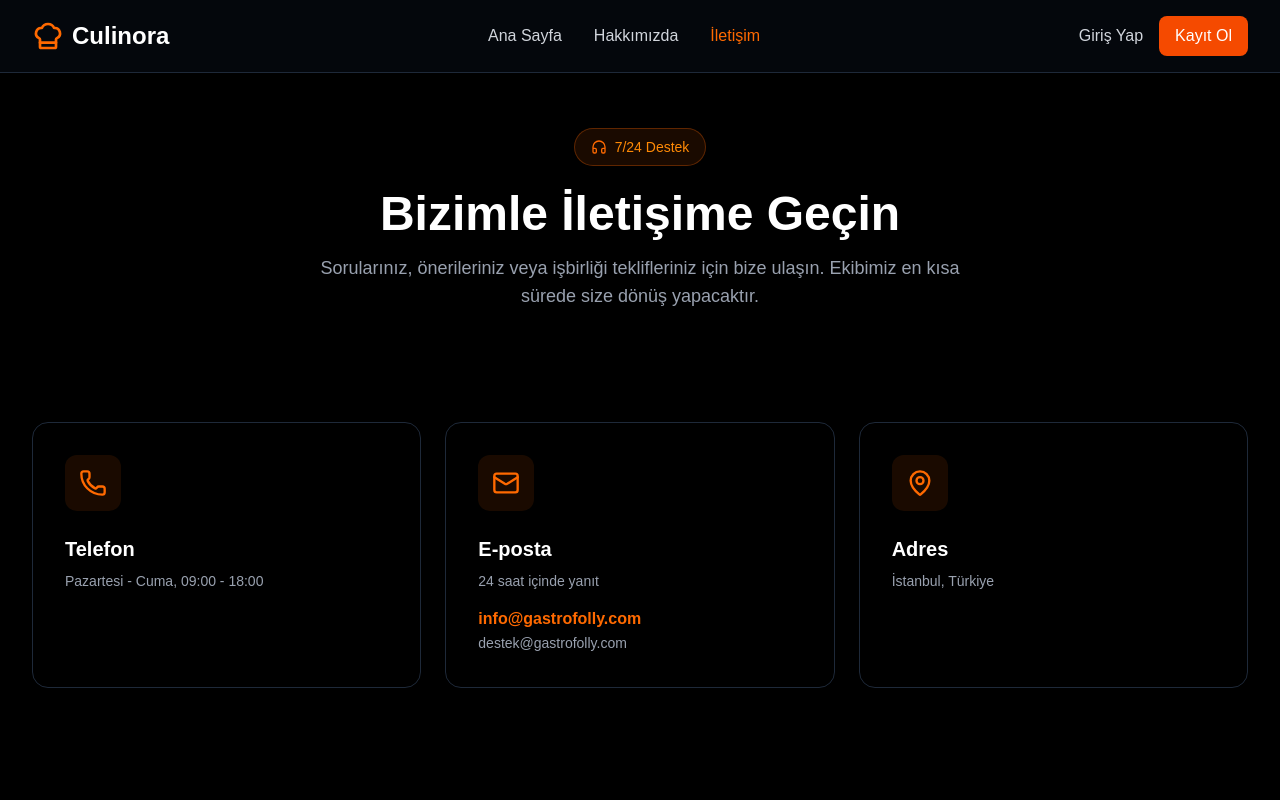
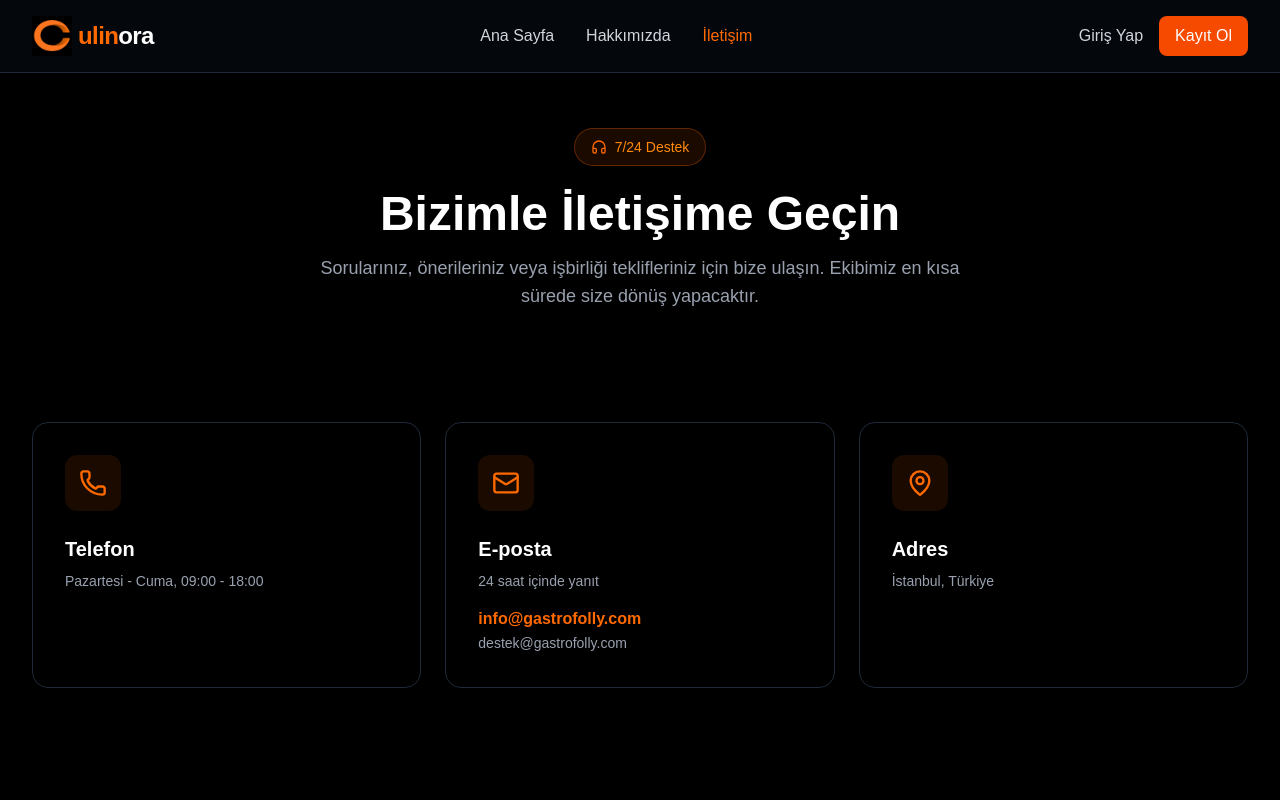
Before and after one commit to ikayaalp/gastrofolly, a Next.js app: page /contact in a window 1280 px wide. Shown: the top 800 px of the page. Built offline with nearby package versions, Linux system fonts and the light colour scheme; no server answers; the database is empty.

Commit message:
feat: replace ChefHat icon with logo image on Chef Sosyal, Kurslarim, and Iletisim pages

```diff
--- a/src/app/chef-sosyal/ChefSosyalClient.tsx
+++ b/src/app/chef-sosyal/ChefSosyalClient.tsx
@@ -1,6 +1,7 @@
 'use client'
 
 import Link from "next/link"
+import Image from "next/image"
 import { useState, useEffect, useCallback } from "react"
 import { useSearchParams, useRouter } from "next/navigation"
 import { ChefHat, Search, Bell, Plus, MessageCircle, ThumbsUp, Clock, User, Home, BookOpen, Users, Image as ImageIcon, Play, Menu, X, Filter, Type, ArrowDown, Camera, Film, Bookmark } from "lucide-react"
@@ -457,9 +458,19 @@ export default function ChefSosyalClient({
         <div className="flex items-center justify-between px-4 h-full max-w-[1600px] mx-auto">
           {/* Sol: Logo */}
           <div className="flex items-center space-x-12">
-            <Link href="/home" className="flex items-center space-x-2">
-              <ChefHat className="h-8 w-8 text-orange-500" />
-              <span className="text-xl font-bold">Culinora</span>
+            <Link href="/home" className="flex items-center gap-1.5">
+              <div className="relative w-9 h-9">
+                <Image
+                  src="/logo.jpeg"
+                  alt="C"
+                  fill
+                  className="object-contain"
+                />
+              </div>
+              <span className="text-xl font-bold tracking-tight">
+                <span className="text-orange-500">ulin</span>
+                <span className="text-white">ora</span>
+              </span>
             </Link>
           </div>
 
--- a/src/app/contact/page.tsx
+++ b/src/app/contact/page.tsx
@@ -1,5 +1,6 @@
 import { Metadata } from "next"
 import Link from "next/link"
+import Image from "next/image"
 
 export const metadata: Metadata = {
   title: "İletişim",
@@ -21,9 +22,19 @@ export default async function ContactPage() {
           <div className="flex justify-between items-center py-4">
             {session?.user ? (
               <div className="flex items-center space-x-8">
-                <Link href="/home" className="flex items-center space-x-2">
-                  <ChefHat className="h-8 w-8 text-orange-500" />
-                  <span className="text-2xl font-bold text-white">Culinora</span>
+                <Link href="/home" className="flex items-center gap-1.5">
+                  <div className="relative w-10 h-10">
+                    <Image
+                      src="/logo.jpeg"
+                      alt="C"
+                      fill
+                      className="object-contain"
+                    />
+                  </div>
+                  <span className="text-2xl font-bold tracking-tight">
+                    <span className="text-orange-500">ulin</span>
+                    <span className="text-white">ora</span>
+                  </span>
                   {session.user.role === 'ADMIN' && (
                     <span className="bg-orange-600 text-white px-2 py-1 rounded text-sm font-medium">Admin</span>
                   )}
@@ -55,9 +66,19 @@ export default async function ContactPage() {
               </div>
             ) : (
               <>
-                <Link href="/" className="flex items-center space-x-2">
-                  <ChefHat className="h-8 w-8 text-orange-500" />
-                  <span className="text-2xl font-bold text-white">Culinora</span>
+                <Link href="/" className="flex items-center gap-1.5">
+                  <div className="relative w-10 h-10">
+                    <Image
+                      src="/logo.jpeg"
+                      alt="C"
+                      fill
+                      className="object-contain"
+                    />
+                  </div>
+                  <span className="text-2xl font-bold tracking-tight">
+                    <span className="text-orange-500">ulin</span>
+                    <span className="text-white">ora</span>
+                  </span>
                 </Link>
                 <nav className="hidden md:flex space-x-8">
                   <Link href="/" className="text-gray-300 hover:text-orange-500">
@@ -100,9 +121,19 @@ export default async function ContactPage() {
       {/* Mobile Top Bar */}
       <div className="md:hidden fixed top-0 left-0 right-0 z-50 bg-gray-900/30 backdrop-blur-sm border-b border-gray-800">
         <div className="flex justify-between items-center py-3 px-4">
-          <Link href="/home" className="flex items-center space-x-2">
-            <ChefHat className="h-6 w-6 text-orange-500" />
-            <span className="text-lg font-bold text-white">Culinora</span>
+          <Link href="/home" className="flex items-center gap-1.5">
+            <div className="relative w-8 h-8">
+              <Image
+                src="/logo.jpeg"
+                alt="C"
+                fill
+                className="object-contain"
+              />
+            </div>
+            <span className="text-lg font-bold tracking-tight">
+              <span className="text-orange-500">ulin</span>
+              <span className="text-white">ora</span>
+            </span>
           </Link>
           <UserDropdown />
         </div>
--- a/src/app/my-courses/page.tsx
+++ b/src/app/my-courses/page.tsx
@@ -119,9 +119,19 @@ export default function MyCoursesPage() {
         <div className="max-w-7xl mx-auto px-4 sm:px-6 lg:px-8">
           <div className="flex justify-between items-center py-4">
             <div className="flex items-center space-x-8">
-              <Link href="/home" className="flex items-center space-x-2">
-                <ChefHat className="h-8 w-8 text-orange-500" />
-                <span className="text-2xl font-bold text-white">Culinora</span>
+              <Link href="/home" className="flex items-center gap-1.5">
+                <div className="relative w-10 h-10">
+                  <Image
+                    src="/logo.jpeg"
+                    alt="C"
+                    fill
+                    className="object-contain"
+                  />
+                </div>
+                <span className="text-2xl font-bold tracking-tight">
+                  <span className="text-orange-500">ulin</span>
+                  <span className="text-white">ora</span>
+                </span>
                 {session?.user?.role === 'ADMIN' && (
                   <span className="bg-orange-600 text-white px-2 py-1 rounded text-sm font-medium">Admin</span>
                 )}
@@ -168,9 +178,19 @@ export default function MyCoursesPage() {
       {/* Mobile Top Bar */}
       <div className="md:hidden fixed top-0 left-0 right-0 z-50 bg-black/30 backdrop-blur-sm border-b border-black">
         <div className="flex justify-between items-center py-3 px-4">
-          <Link href="/home" className="flex items-center space-x-2">
-            <ChefHat className="h-6 w-6 text-orange-500" />
-            <span className="text-lg font-bold text-white">Culinora</span>
+          <Link href="/home" className="flex items-center gap-1.5">
+            <div className="relative w-8 h-8">
+              <Image
+                src="/logo.jpeg"
+                alt="C"
+                fill
+                className="object-contain"
+              />
+            </div>
+            <span className="text-lg font-bold tracking-tight">
+              <span className="text-orange-500">ulin</span>
+              <span className="text-white">ora</span>
+            </span>
           </Link>
           <div className="flex items-center space-x-3">
             <button
```
